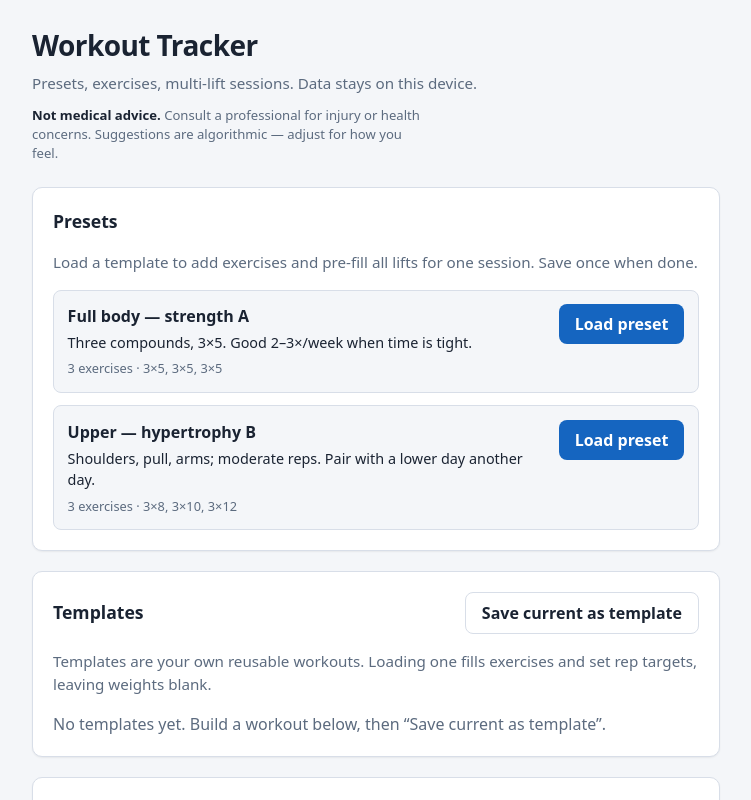
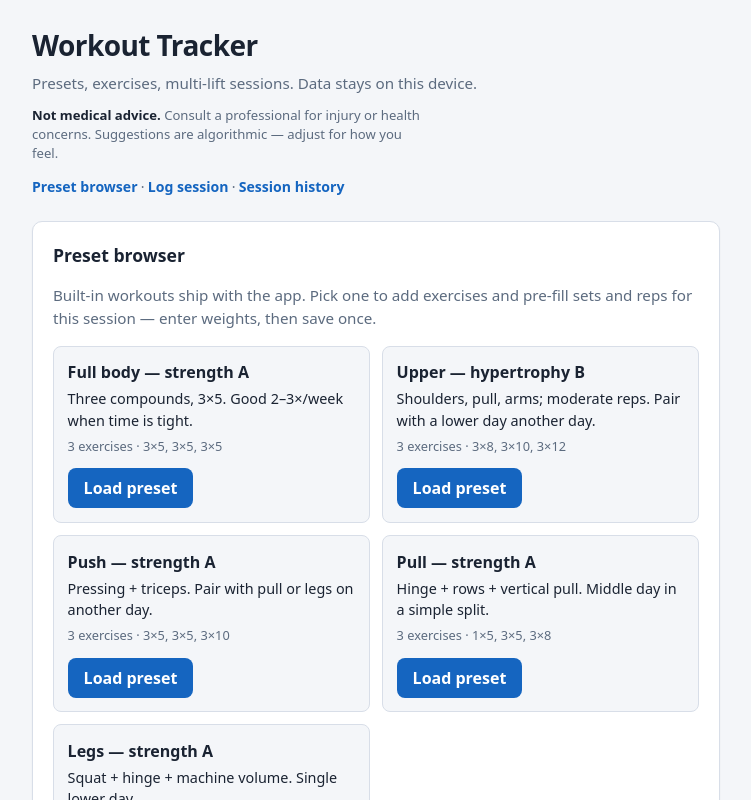
Before and after one commit to stuart-hahn/healthy, a React (Vite) app: page / in a window 1280 px wide. Shown: the top 800 px of the page, without its empty margins (264-1015 px from the left). Built offline with nearby package versions, Linux system fonts and the light colour scheme.

Commit message:
chore: sync docs, src, tests

```diff
--- a/src/App.css
+++ b/src/App.css
@@ -31,6 +31,27 @@
 
 .disclaimer-inline strong {
   color: var(--text);
+}
+
+.jump-nav {
+  margin: 0.85rem 0 0;
+  font-size: 0.88rem;
+  line-height: 1.4;
+}
+
+.jump-nav-link {
+  color: var(--accent);
+  font-weight: 600;
+  text-decoration: none;
+}
+
+.jump-nav-link:hover {
+  text-decoration: underline;
+}
+
+.jump-nav-sep {
+  color: var(--muted);
+  margin: 0 0.2rem;
 }
 
 .main {
@@ -316,6 +337,20 @@
   display: flex;
   flex-direction: column;
   gap: 0.75rem;
+}
+
+@media (min-width: 540px) {
+  .preset-browser-list {
+    display: grid;
+    grid-template-columns: 1fr 1fr;
+    gap: 0.75rem;
+  }
+}
+
+#preset-browser,
+#log-heading,
+#session-browser-heading {
+  scroll-margin-top: 0.75rem;
 }
 
 .preset-card {
--- a/src/App.tsx
+++ b/src/App.tsx
@@ -612,6 +612,23 @@ export function App(): ReactElement {
           <strong>Not medical advice.</strong> Consult a professional for injury or health concerns.
           Suggestions are algorithmic — adjust for how you feel.
         </p>
+        <nav className="jump-nav" aria-label="Jump to section">
+          <a className="jump-nav-link" href="#preset-browser">
+            Preset browser
+          </a>
+          <span className="jump-nav-sep" aria-hidden="true">
+            ·
+          </span>
+          <a className="jump-nav-link" href="#log-heading">
+            Log session
+          </a>
+          <span className="jump-nav-sep" aria-hidden="true">
+            ·
+          </span>
+          <a className="jump-nav-link" href="#session-browser-heading">
+            Session history
+          </a>
+        </nav>
       </header>
 
       <main className="main">
@@ -696,15 +713,15 @@ export function App(): ReactElement {
           </section>
         ) : null}
 
-        <section className="card" aria-labelledby="presets-heading">
-          <h2 id="presets-heading" className="card-title">
-            Presets
+        <section id="preset-browser" className="card" aria-labelledby="preset-browser-heading">
+          <h2 id="preset-browser-heading" className="card-title">
+            Preset browser
           </h2>
           <p className="preset-intro">
-            Load a template to add exercises and pre-fill all lifts for one session. Save once when
-            done.
+            Built-in workouts ship with the app. Pick one to add exercises and pre-fill sets and
+            reps for this session — enter weights, then save once.
           </p>
-          <ul className="preset-list">
+          <ul className="preset-list preset-browser-list">
             {BUNDLED_PRESETS.map((p) => (
               <li key={p.id} className="preset-card">
                 <div className="preset-card-main">
--- a/src/data/presets.ts
+++ b/src/data/presets.ts
@@ -22,4 +22,34 @@ export const BUNDLED_PRESETS: WorkoutPresetDefinition[] = [
       { name: "Tricep pushdown", equipment: "machine", sets: 3, reps: 12 },
     ],
   },
+  {
+    id: "push-strength-a",
+    name: "Push — strength A",
+    shortDescription: "Pressing + triceps. Pair with pull or legs on another day.",
+    movements: [
+      { name: "Bench press", equipment: "barbell", sets: 3, reps: 5 },
+      { name: "Overhead press", equipment: "barbell", sets: 3, reps: 5 },
+      { name: "Tricep pushdown", equipment: "machine", sets: 3, reps: 10 },
+    ],
+  },
+  {
+    id: "pull-strength-a",
+    name: "Pull — strength A",
+    shortDescription: "Hinge + rows + vertical pull. Middle day in a simple split.",
+    movements: [
+      { name: "Deadlift", equipment: "barbell", sets: 1, reps: 5 },
+      { name: "Barbell row", equipment: "barbell", sets: 3, reps: 5 },
+      { name: "Lat pulldown", equipment: "machine", sets: 3, reps: 8 },
+    ],
+  },
+  {
+    id: "legs-strength-a",
+    name: "Legs — strength A",
+    shortDescription: "Squat + hinge + machine volume. Single lower day.",
+    movements: [
+      { name: "Back squat", equipment: "barbell", sets: 3, reps: 5 },
+      { name: "Romanian deadlift", equipment: "barbell", sets: 3, reps: 8 },
+      { name: "Leg press", equipment: "machine", sets: 3, reps: 10 },
+    ],
+  },
 ];
```
Also changed, not shown: 2 other files (tests, documents, lock files or other folders).
